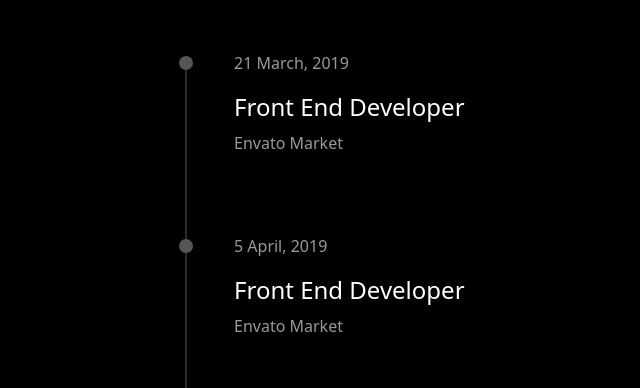
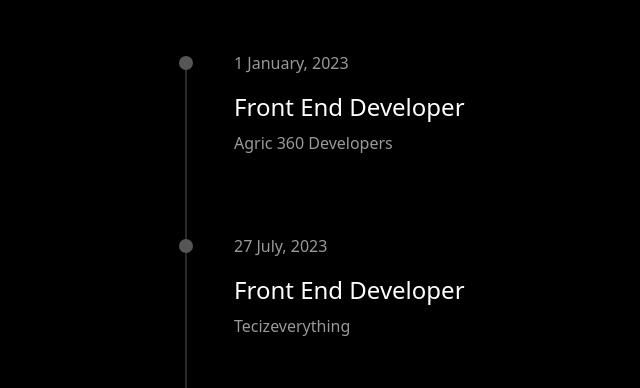
Before and after one commit to MuhammadShameel/My-Portfolio, a React (Create React App) app: page / in a window 1280 px wide. Shown: the part 1788-2176 px from the top of the page, without its empty margins (181-821 px from the left). Built offline with nearby package versions, Linux system fonts and the light colour scheme.

Commit message:
added my experience in resume

```diff
--- a/src/App.js
+++ b/src/App.js
@@ -117,21 +117,21 @@
               <ul class="timeline">
                 <li class="timeline-item  rounded ml-3 p-4 shadow">
                   <span class="small resume-date text-gray">
-                    <i class="fa fa-clock-o mr-1"></i>21 March, 2019
+                    <i class="fa fa-clock-o mr-1"></i>1 January, 2023
                   </span>
                   <h2 class="h5 mb-0 resume-subtitle">Front End Developer</h2>
 
                   <p class="text-small mt-2 font-weight-light text-gray">
-                    Envato Market
+                    Agric 360 Developers
                   </p>
                 </li>
                 <li class="timeline-item  rounded ml-3 p-4 shadow">
                   <span class="small resume-date text-gray">
-                    <i class="fa fa-clock-o mr-1"></i>5 April, 2019
+                    <i class="fa fa-clock-o mr-1"></i>27 July, 2023
                   </span>
                   <h2 class="h5 mb-0 resume-subtitle">Front End Developer</h2>
                   <p class="text-small mt-2 font-weight-light text-gray">
-                    Envato Market
+                    Tecizeverything
                   </p>
                 </li>
                 <li class="timeline-item  rounded ml-3 p-4 shadow">
```
